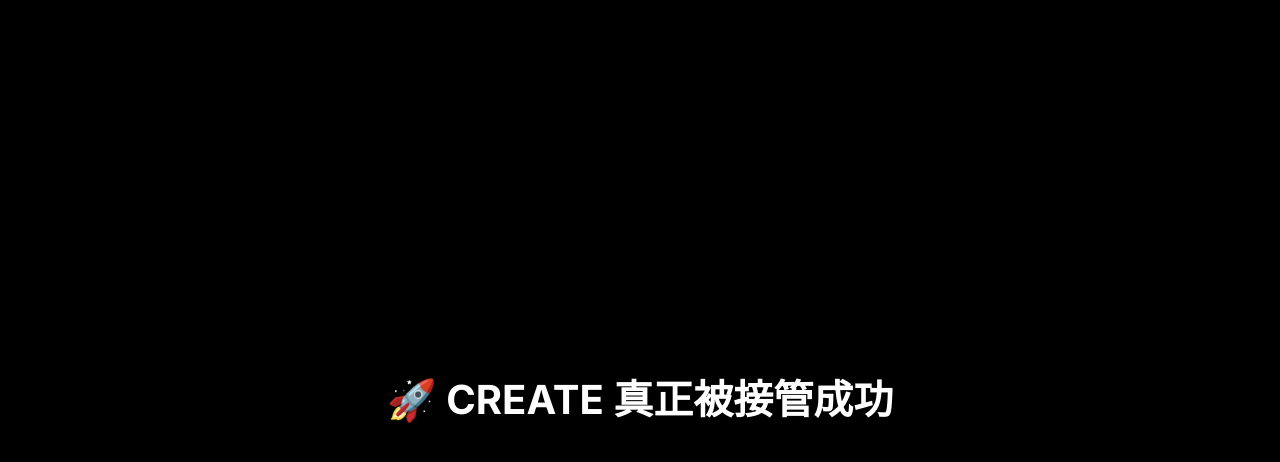
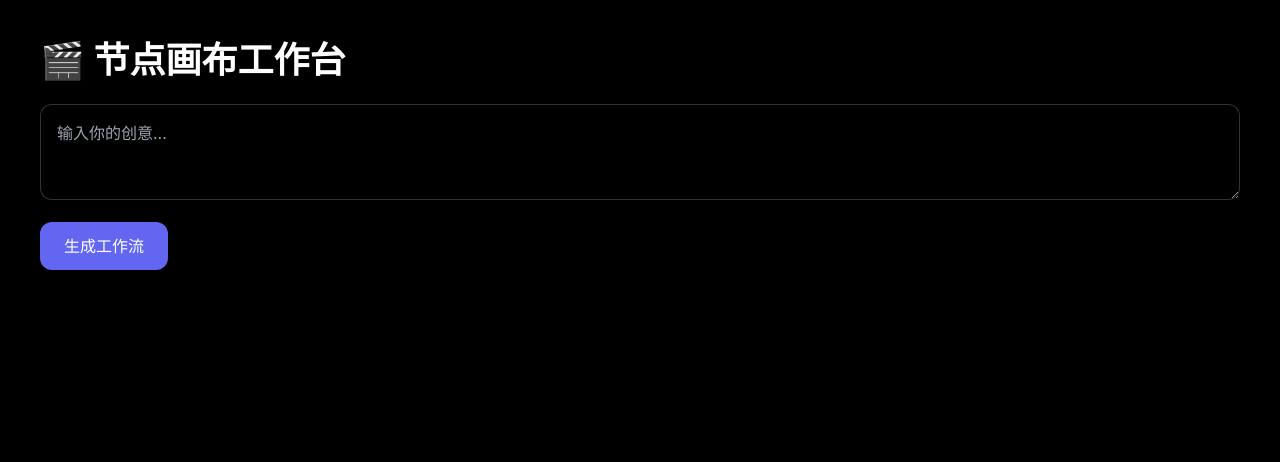
Before and after one commit to Aaron079/creator-city, a Next.js app in the folder apps/web/: page /create in a window 1280 px wide. Shown: the top 462 px of the page. Built offline with nearby package versions, Linux system fonts and the light colour scheme.

Commit message:
feat: canvas v2 real version

```diff
--- a/apps/web/src/app/create/page.tsx
+++ b/apps/web/src/app/create/page.tsx
@@ -1,16 +1,79 @@
+'use client'
+
+import { useState } from 'react'
+
+type Node = {
+  id: string
+  title: string
+  desc: string
+}
+
 export default function CreatePage() {
+  const [prompt, setPrompt] = useState('')
+  const [nodes, setNodes] = useState<Node[]>([])
+  const [loading, setLoading] = useState(false)
+
+  const generate = async () => {
+    setLoading(true)
+    setNodes([])
+
+    await new Promise(r => setTimeout(r, 800))
+
+    setNodes([
+      { id: '1', title: 'Prompt', desc: prompt || '一个失忆的导演在影院寻找自我' },
+      { id: '2', title: '编剧', desc: '构建故事结构与人物动机' },
+      { id: '3', title: '导演', desc: '确定节奏与镜头语言' },
+      { id: '4', title: '选角', desc: '匹配人物气质' },
+      { id: '5', title: '摄影', desc: '设计视觉风格与镜头运动' },
+      { id: '6', title: '输出', desc: '形成完整创作方案' },
+    ])
+
+    setLoading(false)
+  }
+
   return (
-    <main style={{
-      minHeight: '100vh',
-      background: 'black',
-      color: 'white',
-      display: 'flex',
-      alignItems: 'center',
-      justifyContent: 'center',
-      fontSize: '40px',
-      fontWeight: 'bold'
-    }}>
-      🚀 CREATE 真正被接管成功
+    <main className="min-h-screen bg-black text-white px-10 py-10">
+
+      <h1 className="text-4xl font-bold mb-6">🎬 节点画布工作台</h1>
+
+      {/* 输入区 */}
+      <div className="mb-8">
+        <textarea
+          value={prompt}
+          onChange={(e) => setPrompt(e.target.value)}
+          placeholder="输入你的创意..."
+          className="w-full h-24 bg-black border border-white/20 rounded-xl p-4"
+        />
+        <button
+          onClick={generate}
+          className="mt-4 px-6 py-3 bg-indigo-500 rounded-xl"
+        >
+          {loading ? '生成中...' : '生成工作流'}
+        </button>
+      </div>
+
+      {/* 画布 */}
+      <div className="overflow-x-auto">
+        <div className="flex gap-6 min-w-[900px]">
+
+          {nodes.map((node, i) => (
+            <div key={node.id} className="flex items-center gap-6">
+
+              <div className="w-[220px] p-4 rounded-xl bg-white/5 border border-white/10">
+                <div className="text-sm text-white/40">{node.title}</div>
+                <div className="mt-2 font-bold">{node.desc}</div>
+              </div>
+
+              {i < nodes.length - 1 && (
+                <div className="w-10 h-[1px] bg-white/20" />
+              )}
+
+            </div>
+          ))}
+
+        </div>
+      </div>
+
     </main>
   )
 }
```
